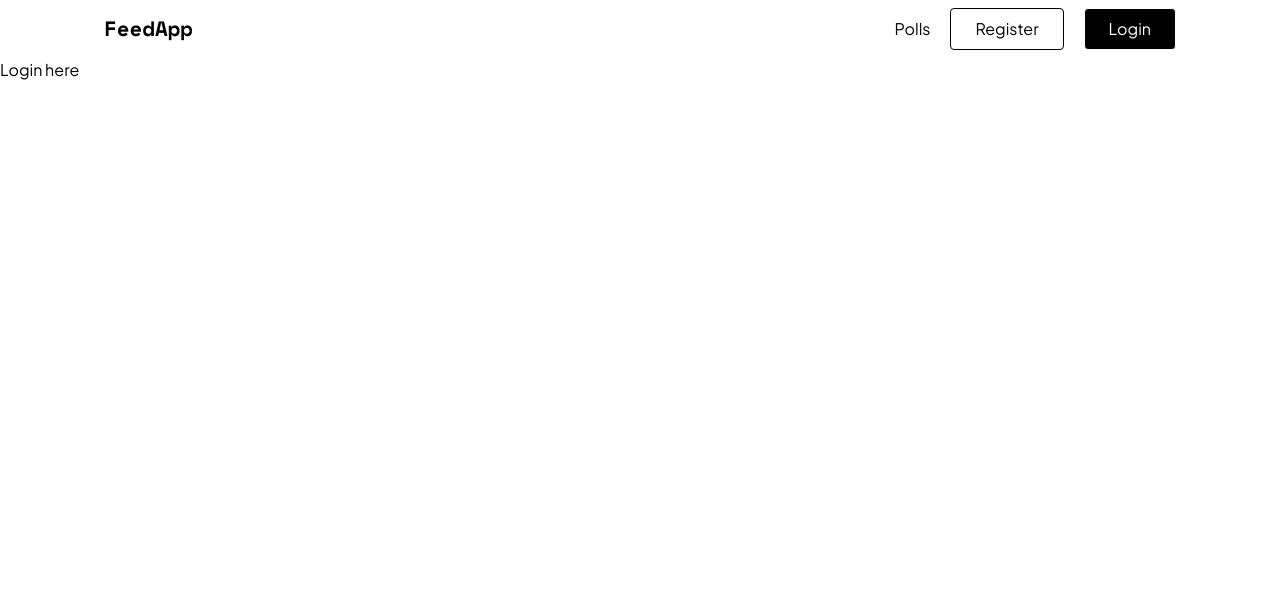
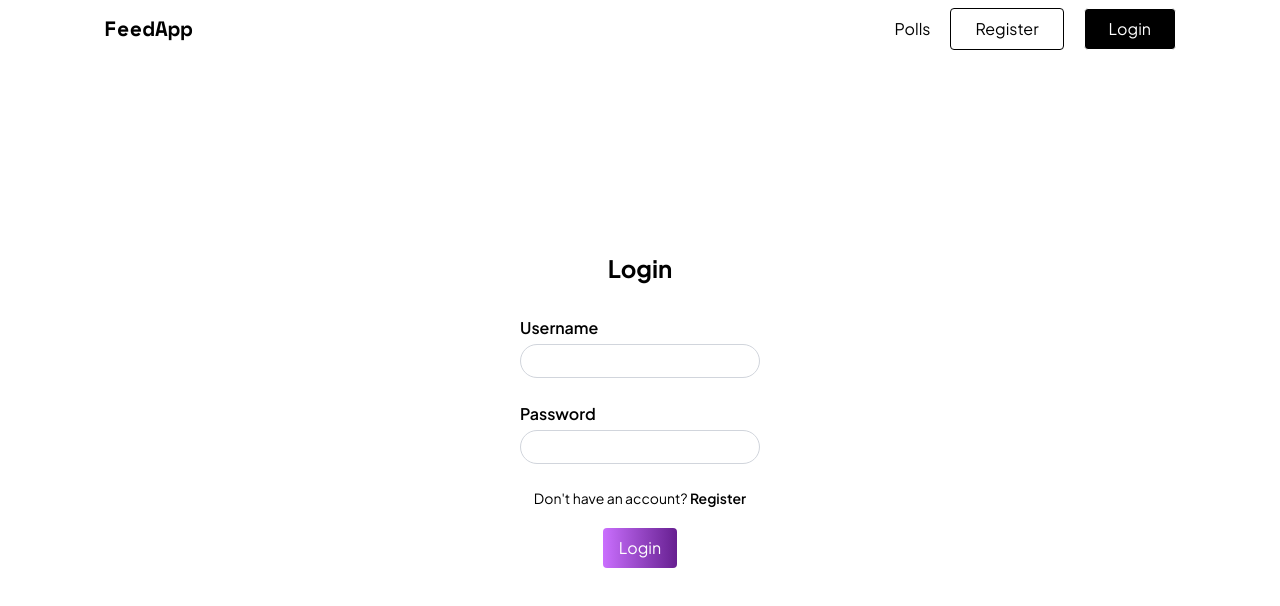
Before and after one commit to Johnny-Nhat-Trung-Le/FeedApp, a React (Vite) app in the folder frontend/: page /login in a window 1280 px wide. Shown: the top 606 px of the page. Built offline with nearby package versions, Linux system fonts and the light colour scheme.

Commit message:
add login form

```diff
--- a/frontend/package.json
+++ b/frontend/package.json
@@ -10,11 +10,14 @@
     "preview": "vite preview"
   },
   "dependencies": {
+    "@hookform/resolvers": "^5.2.2",
     "@tailwindcss/vite": "^4.1.16",
     "react": "^19.1.1",
     "react-dom": "^19.1.1",
+    "react-hook-form": "^7.65.0",
     "react-router-dom": "^6.30.1",
-    "tailwindcss": "^4.1.16"
+    "tailwindcss": "^4.1.16",
+    "yup": "^1.7.1"
   },
   "devDependencies": {
     "@eslint/js": "^9.36.0",
--- a/frontend/src/App.tsx
+++ b/frontend/src/App.tsx
@@ -5,7 +5,7 @@ import Navbar from "./components/navbar/Navbar.tsx";
 import Polls from "./components/Polls.tsx";
 import Register from "./components/Register.tsx";
 import Login from "./components/Login.tsx";
-import Container from "./utils/Container.tsx";
+import Container from "./components/utils/Container.tsx";
 
 function App() {
     return (
@@ -13,13 +13,13 @@ function App() {
             <BrowserRouter>
                 <Container>
                     <Navbar />
-                </Container>
                 <Routes>
                     <Route path={"/"} element={<Home/>}/>
                     <Route path={"/polls"} element={<Polls/>}/>
                     <Route path={"/register"} element={<Register/>} />
                     <Route path={"/login"} element={<Login/>}/>
                 </Routes>
+                </Container>
             </BrowserRouter>
         </>
     )
--- a/frontend/src/components/Home.tsx
+++ b/frontend/src/components/Home.tsx
@@ -1,12 +1,11 @@
-import Button from "../utils/Button.tsx";
-import Container from "../utils/Container.tsx";
+import Button from "./utils/Button.tsx";
 
 export default function Home() {
-    return <Container>
+    return <>
         <header className={"mt-20 flex flex-col gap-4"}>
             <h2 className={"text-primary font-bold"}>Easy to make, easy to use</h2>
             <h1>Create polls and get people's opinions</h1>
             <Button title={"Get started"} style={"bg-primary text-white"}/>
         </header>
-    </Container>
+    </>
 }
--- a/frontend/src/components/Login.tsx
+++ b/frontend/src/components/Login.tsx
@@ -1,3 +1,46 @@
-export default function Login(){
-    return <p>Login here</p>
+import {useForm, type SubmitHandler} from "react-hook-form"
+import {Link} from "react-router-dom";
+import {yupResolver} from "@hookform/resolvers/yup";
+import {loginSchema} from "./Schema.tsx";
+
+interface LoginType{
+    username: string,
+    password: string,
 }
+
+export default function Login() {
+    const {
+        register,
+        handleSubmit,
+        formState: {errors}
+    } = useForm<LoginType>({
+        resolver: yupResolver(loginSchema),
+    });
+
+    const onSubmit: SubmitHandler<LoginType> = (data) => console.log(data);
+
+    return (<div className={"flex flex-col justify-center items-center h-[calc(100vh-65px)]"}>
+            <h1 className={"mb-8 font-bold text-2xl"}>Login</h1>
+            <form onSubmit={handleSubmit(onSubmit)} className={"flex flex-col gap-5 min-w-60"}>
+                <div className="flex flex-col gap-1">
+                    <label className={"font-semibold"}>Username</label>
+                    <input {...register("username", {required: true})}
+                           className={"border border-gray-300 rounded-4xl px-2 py-1 "}/>
+                    <p className={"text-red-500 text-xs"}>{errors.username?.message}</p>
+                </div>
+
+                <div className="flex flex-col gap-1">
+                    <label className={"font-semibold"}>Password</label>
+                    <input type="password" {...register("password", {required: true})}
+                           className={"border border-gray-300 rounded-4xl px-2 py-1"}/>
+                    <p className={"text-red-500 text-xs"}>{errors.password?.message}</p>
+                </div>
+                <p className={"text-sm m-auto"}>Don't have an account? <Link to={"/register"}
+                                                                           className={"font-semibold"}>Register</Link>
+                </p>
+                <button type="submit" className={"py-2 px-4 rounded-sm m-auto self-start cursor-pointer bg-gradient-to-r from-gradient-light-purple to-gradient-dark-purple text-white hover:from-purple-300 hover:to-purple-700"}>Login
+                </button>
+            </form>
+        </div>
+    )
+}
--- /dev/null
+++ b/frontend/src/components/Schema.tsx
@@ -0,0 +1,6 @@
+import * as yup from "yup";
+
+export const loginSchema = yup.object({
+    username: yup.string().required("Username is required"),
+    password: yup.string().required("Password is required"),
+});
--- a/frontend/src/components/navbar/Navbar.tsx
+++ b/frontend/src/components/navbar/Navbar.tsx
@@ -1,7 +1,7 @@
 import {NavLink} from "react-router-dom";
 
 export default function Navbar() {
-    return <nav aria-label="main navigation" className={"sticky py-2 flex items-center justify-between"}>
+    return <nav aria-label="main navigation" className={"sticky top-2 flex items-center justify-between"}>
         <div>
             <NavLink to={"/"} className={"logo"}>
                 FeedApp
--- a/frontend/src/index.css
+++ b/frontend/src/index.css
@@ -3,6 +3,8 @@
 @theme{
     --color-primary: #B034F7;
     --color-light-pink: #F2B5D4;
+    --color-gradient-light-purple: #CA6FFE;
+    --color-gradient-dark-purple: #671F91;
 }
 
 *, *::before, *::after {
```
Also changed, not shown: frontend/src/components/utils/Button.tsx (renamed from frontend/src/utils/Button.tsx), frontend/src/components/utils/Container.tsx (renamed from frontend/src/utils/Container.tsx), 1 other file (tests, documents, lock files or other folders).
